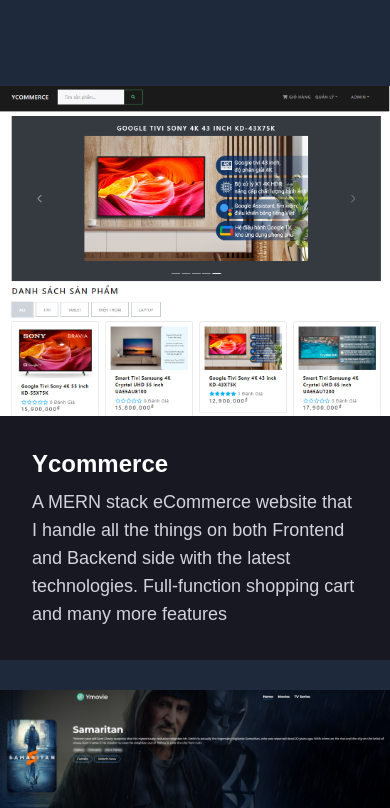
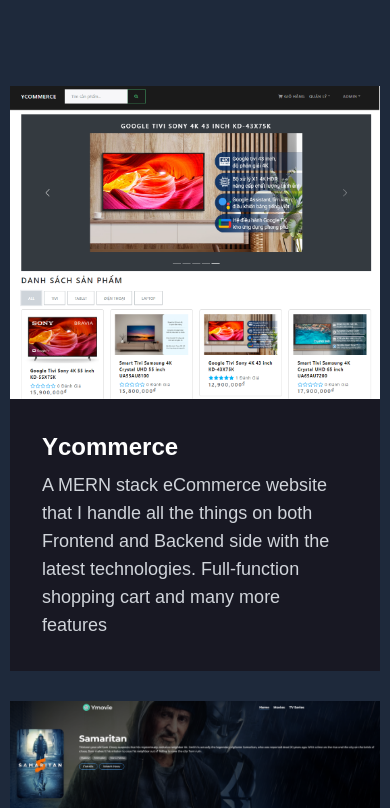
Before and after one commit to minhypro/minhy, a React (Create React App) app: page / in a window 390 px wide. Shown: the part 2336-3144 px from the top of the page. Built offline with nearby package versions, Linux system fonts and the light colour scheme; the HTML template or start-up script is replaced by a standard one; a web font is replaced by a local one.

Commit message:
add margin on mobile project section

```diff
--- a/src/App.css
+++ b/src/App.css
@@ -228,3 +228,10 @@
   background: #181823;
   margin-bottom: 30px;
 }
+
+@media (max-width: 767.98px) {
+  .my-masonry-grid_column > div {
+    margin-left: 10px;
+    margin-right: 10px;
+  }
+}
```
